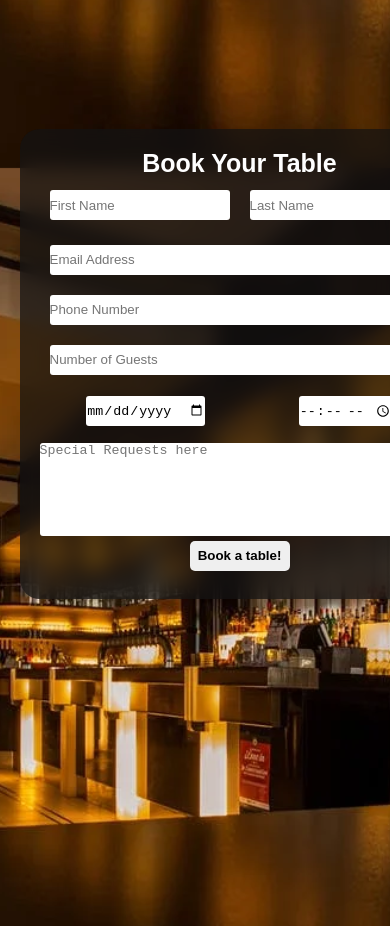
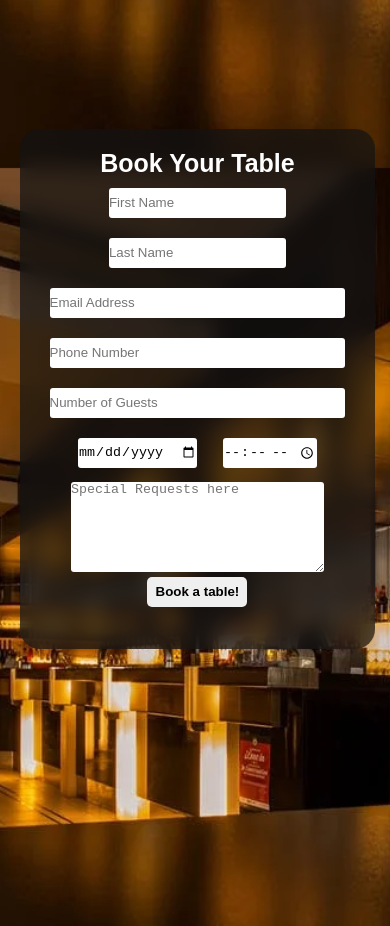
Before and after one commit to aboczek/Gourmet, a plain HTML site: page index.html in a window 390 px wide. Shown: the part 5740-6666 px from the top of the page. Drawn offline with Linux system fonts and the light colour scheme; a web font is replaced by a local one.

Commit message:
making booktable more responsive on smaller devices

```diff
--- a/assets/css/style.css
+++ b/assets/css/style.css
@@ -250,7 +250,6 @@ footer p {
 }
 
 button {
-    margin: 0.5rem 15rem;
     width: 10rem;
     height: 3rem;
     border-radius: 0.5rem;
@@ -264,11 +263,6 @@ input {
 
 textarea {
     border-radius: 3px;
-}
-
-#fullname, #date-time {
-    display: grid;
-    grid-template-columns: auto auto;
 }
 
 #tel-email-number {
@@ -408,54 +402,23 @@ textarea {
         width: 90%;
     }
 
-    iframe {
-        width: auto;
+    .booktable form {
+        height: 48rem;
     }
 
-}
-
-@media (max-width: 576px) {
-    .flex {
-        width: 90%;
-        margin-left: 0;
-        margin-right: 0;
-    }
-
-    .cocktails {
-        width: 90%;
-        margin-left: 0;
-        margin-right: 0;
-    }
-    .aboutus {
+    .booktable form {
         width: 90%;
     }
 
-    .booktable {
-        width: 90%;
-    }
+     div#fullname {
+        width: auto
+     }
 
-    .booktable form {
-        display: grid;
-        grid-template-columns: 1fr;
-    }
+     textarea {
+        width: 80%;
+     }
 
     iframe {
         width: auto;
     }
 }
-/* @media screen and (min-width: 320px) and (max-width: 575px) {
-    .flex {
-        width: 100%;
-        margin-left: 0;
-        margin-right: 0;
-
-    }
-
-    .cocktails {
-        width: 100%;
-        margin-left: 0;
-        margin-right: 0;
-
-    }
-
-} */
```
